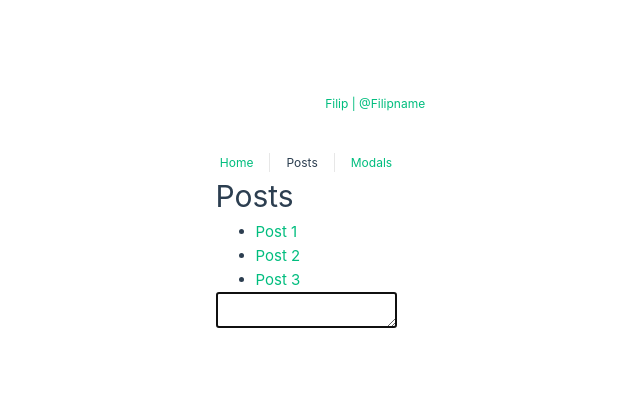
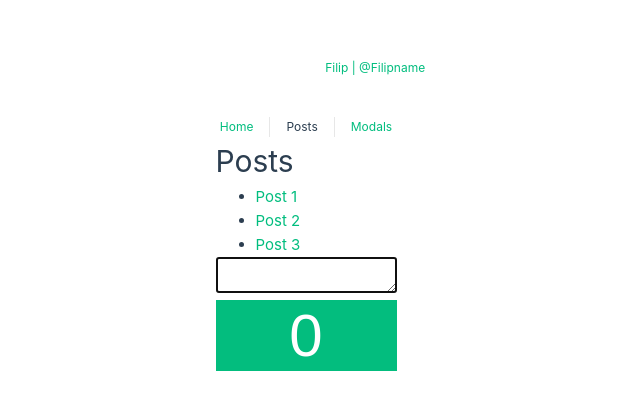
Before and after one commit to memorah/vue-composition-api-basics-v01-17102022, a Vue app: page /posts in a window 1280 px wide. Shown: the part 172-582 px from the top of the page, without its empty margins (334-974 px from the left). Built offline with nearby package versions, Linux system fonts and the light colour scheme.

Commit message:
reusec composable on postview

```diff
--- a/src/use/useCounter.js
+++ b/src/use/useCounter.js
@@ -1,6 +1,7 @@
 import { reactive, computed, watch, onMounted, nextTick } from "vue";
+const counterData = reactive({ count: 0, title: "My Counter" });
 export function useCounter () {
-    const counterData = reactive({ count: 0, title: "My Counter" });
+
 
 watch(
   () => counterData.count,
--- a/src/views/HomeView.vue
+++ b/src/views/HomeView.vue
@@ -7,7 +7,7 @@
       <button @click="counter.decreaseCounter(1)" class="btn">-</button>
       <span class="counter">{{ counter.counterData.count }}</span>
       <button @click="counter.increaseCounter(1, $event)" class="btn">+</button>
-      <button @click="counter.ncreaseCounter(2)" class="btn">++</button>
+      <button @click="counter.increaseCounter(2)" class="btn">++</button>
     </div>
     <p>This counter is {{ counter.oddOrEven }}</p>
     <div class="edit">
--- a/src/views/PostsView.vue
+++ b/src/views/PostsView.vue
@@ -8,11 +8,21 @@
     </ul>
 
     <textarea v-autofocus></textarea>
+    <div>
+      <button
+        @click="increaseCounter(1)"
+        class="counter-button"
+        :class="{ yellow: oddOrEven === 'odd' }"
+      >
+        {{ counterData.count }}
+      </button>
+    </div>
   </div>
 </template>
 <script setup>
 import { ref } from "vue";
 import { vAutofocus } from "@/directives/vAutofocus";
+import { useCounter } from "@/use/useCounter";
 /* posts */
 
 const posts = ref([
@@ -29,4 +39,20 @@ const posts = ref([
     title: "Post 3",
   },
 ]);
+/*counter btn */
+const { counterData, increaseCounter, oddOrEven } = useCounter();
 </script>
+<style>
+.counter-button {
+  background-color: #03bd7e;
+  border: none;
+  color: white;
+  font-size: 60px;
+  width: 100%;
+}
+.counter-button.yellow {
+  background-color: yellow;
+
+  color: black;
+}
+</style>
```
